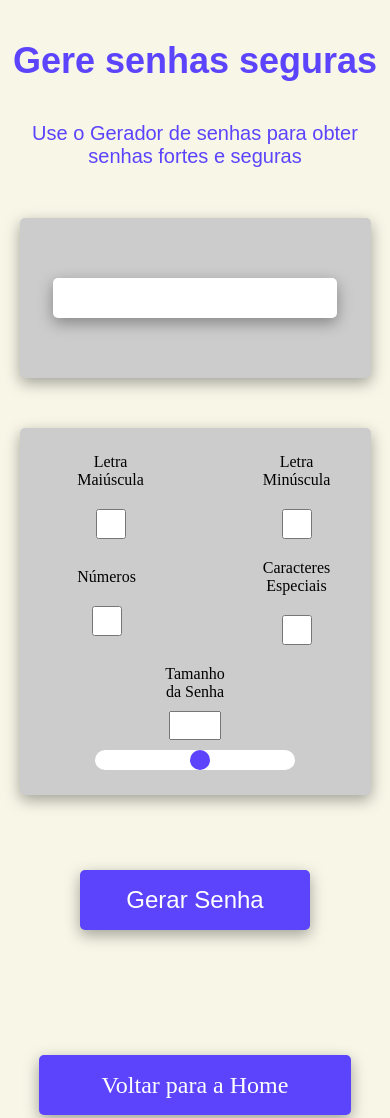
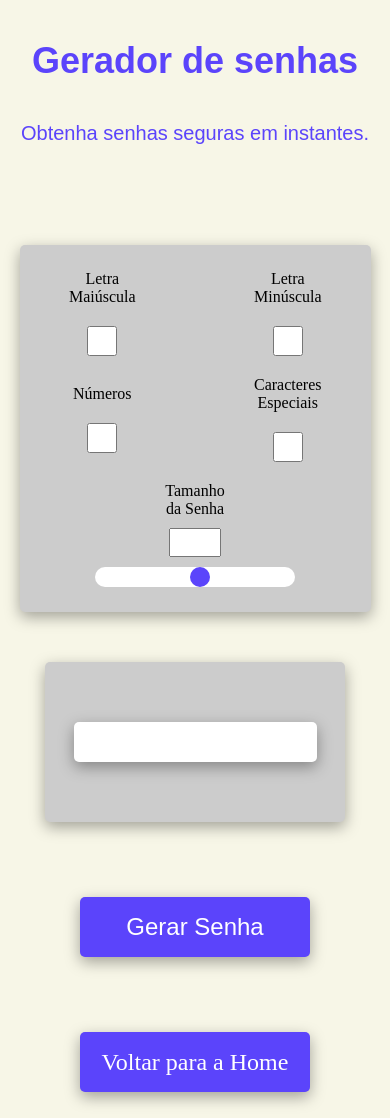
Before and after one commit to BruceDS07/Calculadoras, a plain HTML site: page gerador-senhas/index.html in a window 390 px wide. Shown: the top 1118 px of the page. Drawn offline with Linux system fonts and the light colour scheme; a web font is replaced by a local one.

Commit message:
Teste Responsividade

```diff
--- a/gerador-senhas/css/style.css
+++ b/gerador-senhas/css/style.css
@@ -44,13 +44,11 @@ h1 {
   align-items: center;
   background-color: #CCCCCC;
   height: auto;
-  margin: 0 auto;
-  width: 50%;
-  padding: 2rem;
+  margin: 0 0 50px 0;
+  width: 600px;
   border: none;
   border-radius: 5px;
   box-shadow: rgba(0, 0, 0, 0.35) 0px 5px 15px;
-  gap: 50px;
 }
 
 .boxFormulario h2 {
@@ -124,7 +122,8 @@ h1 {
 }
 
 .btnIndex {
-  margin-top: 100px;
+  margin-top: 50px;
+  width: 230px !important;
 }
 
 .btnIndex:hover,
@@ -138,14 +137,14 @@ h1 {
 
 
 .inputs {
-  width: 40%;
+  width: 600px;
   height: auto;
   display: flex;
   justify-content: center;
   align-items: center;
   flex-direction: row;
   flex-wrap: wrap;
-  margin: 50px 0;
+  margin: 0 0 50px 0;
   padding: 25px 0;
   gap: 50px;
   background-color: #CCCCCC;
@@ -198,7 +197,7 @@ input[type="range"]::-webkit-slider-thumb {
   justify-content: center;
   align-items: center;
   gap: 20px;
-  width: 50px !important;
+  min-width: 150px;
   padding: 0 50px;
   flex: 1 0 150px;
 }
@@ -250,6 +249,7 @@ input[type="range"]::-webkit-slider-thumb {
 
   .boxFormulario {
     height: auto;
+    width: 600px;
   }
 
   .boxResultado {
@@ -259,11 +259,12 @@ input[type="range"]::-webkit-slider-thumb {
   }
 
   .btnIndex {
-    width: 80%;
+    width: 230px
   }
 
   .inputs {
-    width: 78%;
+    width: 600px;
+    height: auto;
     flex-wrap: wrap;
     justify-content: center;
     align-items: center;
@@ -275,7 +276,7 @@ input[type="range"]::-webkit-slider-thumb {
   }
 
   .inputsResponsive {
-    min-width: 50px !important;
+    min-width: 100px !important;
     max-width: 50px !important;
     height: auto;
     flex-wrap: wrap;
@@ -306,10 +307,17 @@ input[type="range"]::-webkit-slider-thumb {
   }
 
   .inputsResponsive {
-    max-width: 50px;
-    min-width: 50px;
+    max-width: 50px !important;
+    min-width: 50px !important;
     padding: 0 40px;
     flex-wrap: wrap;
+    justify-content: center;
+    align-items: center;
+    align-content: center;
+  }
+
+  .boxFormulario {
+    width: 300px;
   }
 
 }
--- a/gerador-senhas/index.html
+++ b/gerador-senhas/index.html
@@ -25,12 +25,9 @@
 
 <body>
   <section class="container">
-    <h1>Gere senhas seguras</h1>
-    <p>Use o Gerador de senhas para obter senhas fortes e seguras</p>
-    <div class="boxFormulario">
-      <form action="" class="formulario" id="formulario">
-        <input type="text" id="senhaGerada" placeholder="" not-required>
-    </div>
+    <h1>Gerador de senhas</h1>
+    <p>Obtenha senhas seguras em instantes.</p>
+
     <div class="inputs">
       <div class="inputsResponsive">
         <input type="checkbox" id="letraMaiuscula" class="identificador" value="ABCDEFGHIJKLMNOPQRSTUVWXYZÇ">
@@ -55,6 +52,10 @@
           <label for="numerosCaracteres">Tamanho da Senha</label>
         </div>
       </div>
+    </div>
+    <div class="boxFormulario">
+      <form action="" class="formulario" id="formulario">
+        <input type="text" id="senhaGerada" placeholder="" not-required>
     </div>
     <input type="submit" class="btnVoltar" value="Gerar Senha" id="btnGerarSenha">
     <a href="../index.html" class="btnIndex">Voltar para a Home</a>
```
